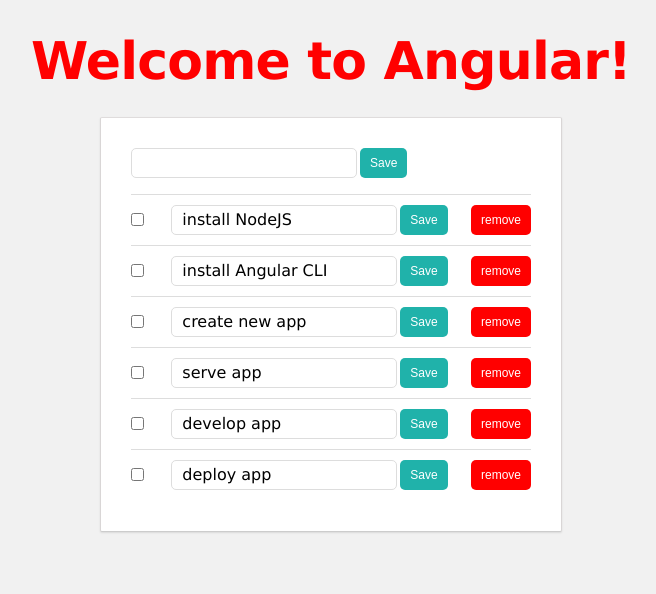
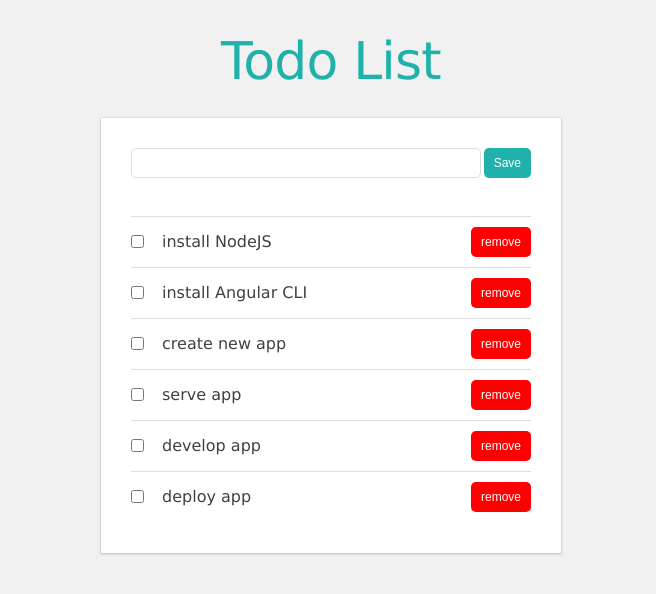
Before and after one commit to kotryn/ng-todo-list, an Angular app: page / in a window 1280 px wide. Shown: the top 594 px of the page, without its empty margins (309-965 px from the left). Built offline with nearby package versions, Linux system fonts and the light colour scheme.

Commit message:
edit item

```diff
--- a/src/app/app.component.html
+++ b/src/app/app.component.html
@@ -1,6 +1,6 @@
 <div class="wrapper">
   <h1 class="app-title">
-    Welcome to {{ title }}!
+    {{ title }}
   </h1>
 </div>
 
--- a/src/app/app.component.less
+++ b/src/app/app.component.less
@@ -2,6 +2,6 @@
   text-align:center;
 
   .app-title {
-    color: red;
+    color: lightseagreen;
   }
 }
--- a/src/app/app.component.ts
+++ b/src/app/app.component.ts
@@ -7,5 +7,5 @@
   styleUrls: ['./app.component.less']
 })
 export class AppComponent {
-  title = 'Angular';
+  title = 'Todo List';
 }
--- a/src/app/input-button-unit/input-button-unit.component.less
+++ b/src/app/input-button-unit/input-button-unit.component.less
@@ -7,7 +7,7 @@
   border-radius: 5px;
   flex-grow: 1;
 }
-​
+
 :host(:not([hidden])) {
   display: flex;
   justify-content: space-between;
--- a/src/app/input-button-unit/input-button-unit.component.ts
+++ b/src/app/input-button-unit/input-button-unit.component.ts
@@ -21,7 +21,6 @@
   @Output() submit = new EventEmitter<string>();
 
   ngOnInit() {
-    console.log(this.item, "a")
     this.title = this.item;
   }
 
--- a/src/app/list-manager/list-manager.component.html
+++ b/src/app/list-manager/list-manager.component.html
@@ -10,6 +10,7 @@
         [item]="todoItem"
         (remove)="removeItem($event)"
         (check)="checkItem($event)"
+        (update)="updateItem($event)"
         >
       </app-todo-item>
     </li>
--- a/src/app/list-manager/list-manager.component.ts
+++ b/src/app/list-manager/list-manager.component.ts
@@ -25,6 +25,10 @@
     this.todoListService.updateItem(event.item, event.isChecked);
   }
 
+  updateItem(event) {
+    this.todoListService.updateItem(event.item, event.title);
+  }
+
   ngOnInit() {
     this.todoList = this.todoListService.getTodoList();
   }
--- a/src/app/todo-item/todo-item.component.html
+++ b/src/app/todo-item/todo-item.component.html
@@ -11,7 +11,11 @@
   </ng-template>
 
   <ng-template #showItem>
-    <div class="todo-title" [ngClass]="{'strikethrough': item.completed}">
+    <div
+    class="todo-title"
+    [ngClass]="{'strikethrough': item.completed}"
+    (click)="focus=true"
+    >
       {{ item.title }}
     </div>
   </ng-template>
--- a/src/app/todo-item/todo-item.component.ts
+++ b/src/app/todo-item/todo-item.component.ts
@@ -10,7 +10,7 @@
 
   constructor() { }
 
-  focus = true;
+  focus = false;
 
   @Input() item: TodoItem;
 
@@ -18,7 +18,7 @@
 
   @Output() check = new EventEmitter<any>();
 
-  @Output() update = new EventEmitter<string>();
+  @Output() update = new EventEmitter<any>();
 
   removeItem() {
     this.remove.emit(this.item);
@@ -32,8 +32,10 @@
   }
 
   updateItem(title: string) {
-    console.log(title)
-    //this.update.emit(title)
+    this.update.emit({
+      item: this.item,
+      title: {title: title}
+    });
   }
 
   ngOnInit() {
--- a/src/styles.less
+++ b/src/styles.less
@@ -47,7 +47,6 @@
   font-size: 52px;
   line-height: 52px;
   margin-bottom: 30px;
-  font-weight: bold;
   text-align: center;
   letter-spacing: -0.8px;
 }
```
